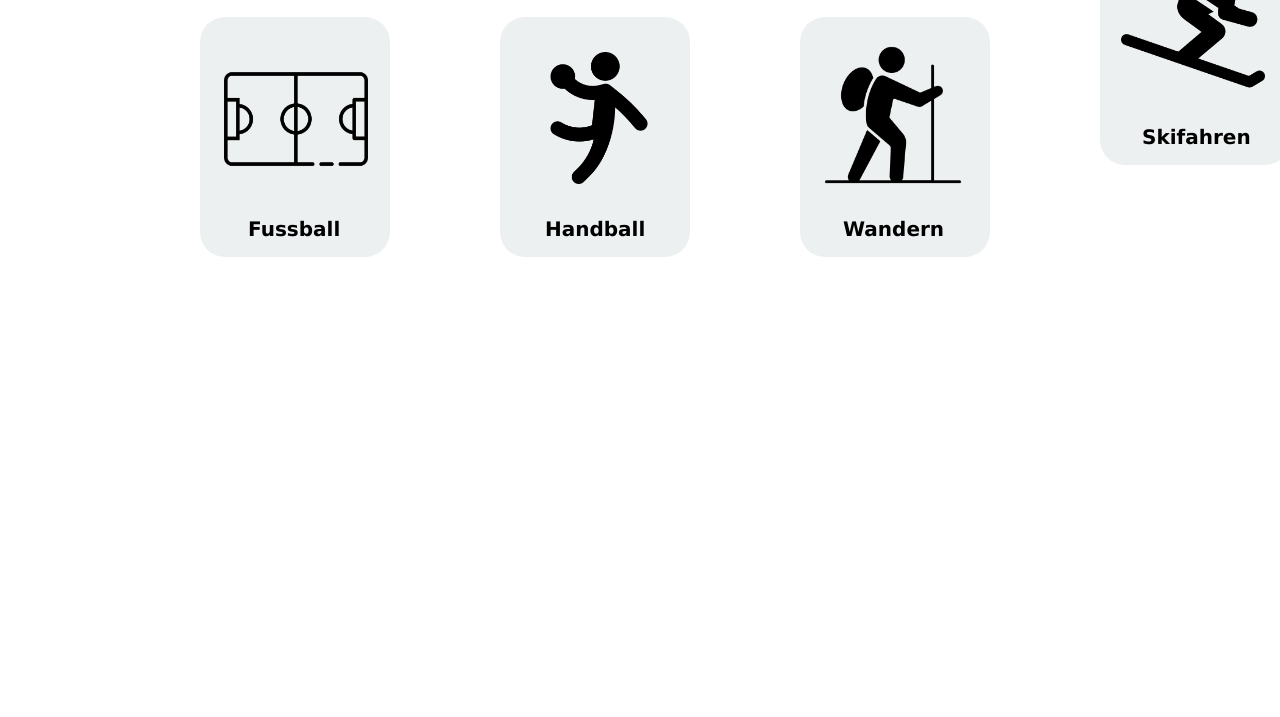
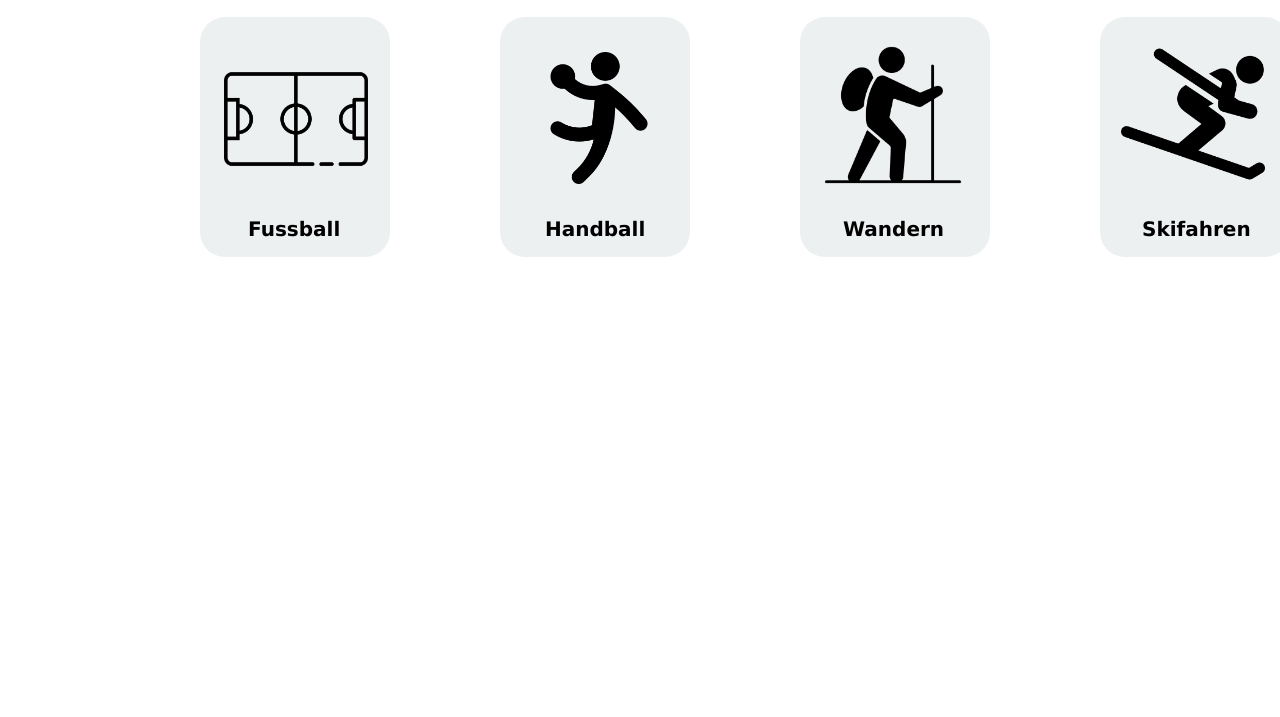
Before and after one commit to Shadow105EMM/Projektarbeit-Sportsfindr, a plain HTML site: page Sportarten.html in a window 1280 px wide. Shown: the part 83-800 px from the top of the page. Drawn offline with Linux system fonts and the light colour scheme.

Commit message:
Fehlerbehebung

```diff
--- a/style.css
+++ b/style.css
@@ -445,7 +445,7 @@ button:hover .button-text {
 
 
 .contsportex42 {
-    top: 1%;
+    top: 100px;
     border-radius: 25px;
     background: #ECF0F1;
     padding: 20px;
```
